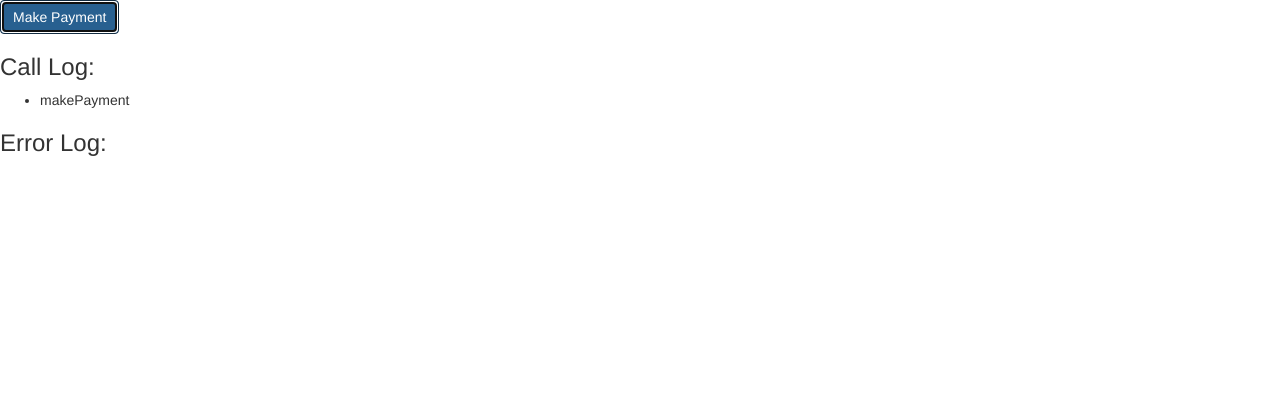
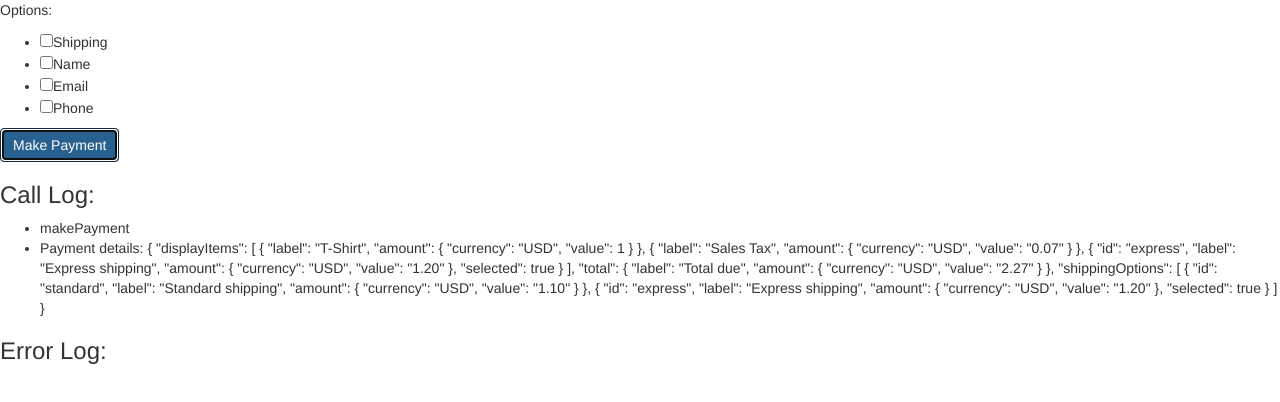
Before and after one commit to heyliger/messenger-payments, a website: page public/payments.html in a window 1280 px wide. Both pictures are taken after a click on the button "Make Payment". Drawn offline with nearby package versions, Linux system fonts and the light colour scheme.

Commit message:
added shipping options

```diff
--- a/public/payments.html
+++ b/public/payments.html
@@ -24,15 +24,14 @@
     $('#callLog').prepend('<li>Window location: ' + window.location.href + '</li>');
   </script>
   <div>
-    <!--
-    TODO: make payment fields dynamic
+
     <p>Options:</p>
     <ul>
-      <li><input type='checkbox' id='checkbox_shipping' name='checkbox_shipping' value='1'>Shipping</li>
-      <li><input type='checkbox' id='checkbox_name' name='checkbox_name' value='1'>Name</li>
-      <li><input type='checkbox' id='checkbox_email' name='checkbox_email' value='1'>Email</li>
-      <li><input type='checkbox' id='checkbox_phone' name='checkbox_phone' value='1'>Phone</li>
-    </ul> -->
+      <li><input type='checkbox' id='cb_shipping' name='checkbox_shipping' value='1'>Shipping</li>
+      <li><input type='checkbox' id='cb_name' name='checkbox_name' value='1'>Name</li>
+      <li><input type='checkbox' id='cb_email' name='checkbox_email' value='1'>Email</li>
+      <li><input type='checkbox' id='cb_phone' name='checkbox_phone' value='1'>Phone</li>
+    </ul>
 
     <button id="makePayment" onclick="makePayment()" class="btn btn-primary btn-wide">Make Payment</button>
   </div>
--- a/public/payments.js
+++ b/public/payments.js
@@ -15,6 +15,9 @@ function getUrlParameter(sParam) {
 
 var pageID = getUrlParameter('page_id');
 
+/**
+ * The payment options configuration.
+ */
 var methodData =
 [{
   supportedMethods: ['fb'],
@@ -27,31 +30,88 @@ var methodData =
   }
 }];
 
-var paymentDetails =
-{
+/**
+ * The additional payment options configuration.
+ */
+var additionalOptions = {
+  requestShipping: false, // if shipping is required
+  requestPayerName: false, // name of the payer sent with the final response
+  requestPayerEmail: false, // email address
+  requestPayerPhone: false, // phone number
+};
+
+/**
+ * Shipping option configurations.
+ */
+const standardShipping = {
+  id: 'standard',
+  label: 'Standard shipping',
+  amount: {currency: 'USD', value: '1.10'},
+};
+const expressShipping = {
+  id: 'express',
+  label: 'Express shipping',
+  amount: {currency: 'USD', value: '1.20'},
+  selected: true,
+}
+
+/**
+* Calculate tax of the item.
+*
+* @param {String} price Cost of the item being purchased.
+* @returns {String} Tax of the item.
+*/
+const calculateTax = (price) => {
+  return (price * .07).toFixed(2);
+};
+
+/**
+* Calculate total price including shipping and tax of the item.
+*
+* @param {String} price Cost of the item being purchased.
+* @param {String} shipping Shipping cost of the item being purchased.
+* @returns {String} Total price including shipping and tax of purchased item.
+*/
+const calculateTotal = (price, shipping) => {
+  return (price * 1.07 + parseFloat(shipping)).toFixed(2);
+};
+
+/**
+* Build payment details based on gift price.
+*
+* @param {String} giftId Id of the item being purchased.
+* @param {Object} shipping Selected shipping option.
+* @returns {Object} paymentDetails passed into the SDK payment request.
+*/
+const paymentDetails = (price, shipping) => {
+
+  return {
     displayItems: [
       {
-      label: 'T-shirt',
+        label: 'T-Shirt',
         amount: {
           currency: 'USD',
-        value : '1.00'
+          value : price
         },
-    }
+      },
+      {
+        label: 'Sales Tax',
+        amount: {
+          currency: 'USD',
+          value : calculateTax(price)
+        },
+      },
+     shipping
     ],
     total: {
-    label: 'Total due', // defaults to "Total"
+      label: 'Total due',
       amount: {
         currency: 'USD',
-      value : '1.00'
+        value : calculateTotal(price, shipping.amount.value)
       },
     },
+    shippingOptions: [standardShipping, expressShipping]
   };
-
-var additionalOptions = {
-  requestShipping: false, // if shipping is required
-  requestPayerName: true, // name of the payer sent with the final response
-  requestPayerEmail: true, // email address
-  requestPayerPhone: false, // phone number
 };
 
 window.extAsyncInit = function() {
@@ -60,8 +120,61 @@ window.extAsyncInit = function() {
 
 try {
   function makePayment() {
+
+    // default shipping option to express
+    var currentShippingOption = 'express';
+    var giftPrice = 1;
+
+    var details = paymentDetails(giftPrice, expressShipping);
+    $('#callLog').prepend('<li>Payment details: ' + JSON.stringify(details, null, 4) + '</li>');
+
+    // Set options from checkbox values.
+    additionalOptions.requestShipping = $("#cb_shipping").is(':checked') ? true : false;
+    additionalOptions.requestPayerName = $("#cb_name").is(':checked') ? true : false;
+    additionalOptions.requestPayerEmail = $("#cb_email").is(':checked') ? true : false;
+    additionalOptions.requestPayerPhone = $("#cb_phone").is(':checked') ? true : false;
+
     $('#callLog').prepend('<li>makePayment</li>');
-    let request = new MessengerExtensions.PaymentRequest( methodData, paymentDetails, additionalOptions);
+    let request = new MessengerExtensions.PaymentRequest( methodData, details, additionalOptions);
+
+    // The user has aborted the flow.
+    request.addEventListener('checkoutcancel', () => {
+      $('#callLog').prepend('<li>Checkout Cancel</li>');
+    });
+
+    // Register shipping address change callback
+    request.addEventListener('shippingaddresschange', function(evt) {
+      evt.updateWith(new Promise(function(resolve, reject) {
+        const address = evt.target.shippingAddress;
+        // re-calculate shipping cost based on address change.
+        $('#callLog').prepend('<li>Shipping address change</li>');
+
+        if (currentShippingOption === 'standard') {
+          details = paymentDetails(giftPrice, standardShipping);
+        } else {
+          details = paymentDetails(giftPrice, expressShipping);
+        }
+        resolve(details);
+      }));
+    });
+
+    // Register shipping option change callback
+    request.addEventListener('shippingoptionchange', function(evt) {
+      evt.updateWith(new Promise(function(resolve, reject) {
+        const option = evt.target.shippingOption;
+        // re-calculate shipping cost based on option change
+        $('#callLog').prepend('<li>Shipping option change</li>');
+
+        // update shipping type
+        if (option === 'standard') {
+          details = paymentDetails(giftPrice, standardShipping);
+        } else {
+          details = paymentDetails(giftPrice, expressShipping);
+        }
+        currentShippingOption = option;
+        resolve(details);
+      }));
+    });
 
     request.canMakePayment().then((response) => {
       $('#callLog').prepend('<li>canMakePayment</li>');
```
Lines whose indentation alone changed are shown as unchanged.
